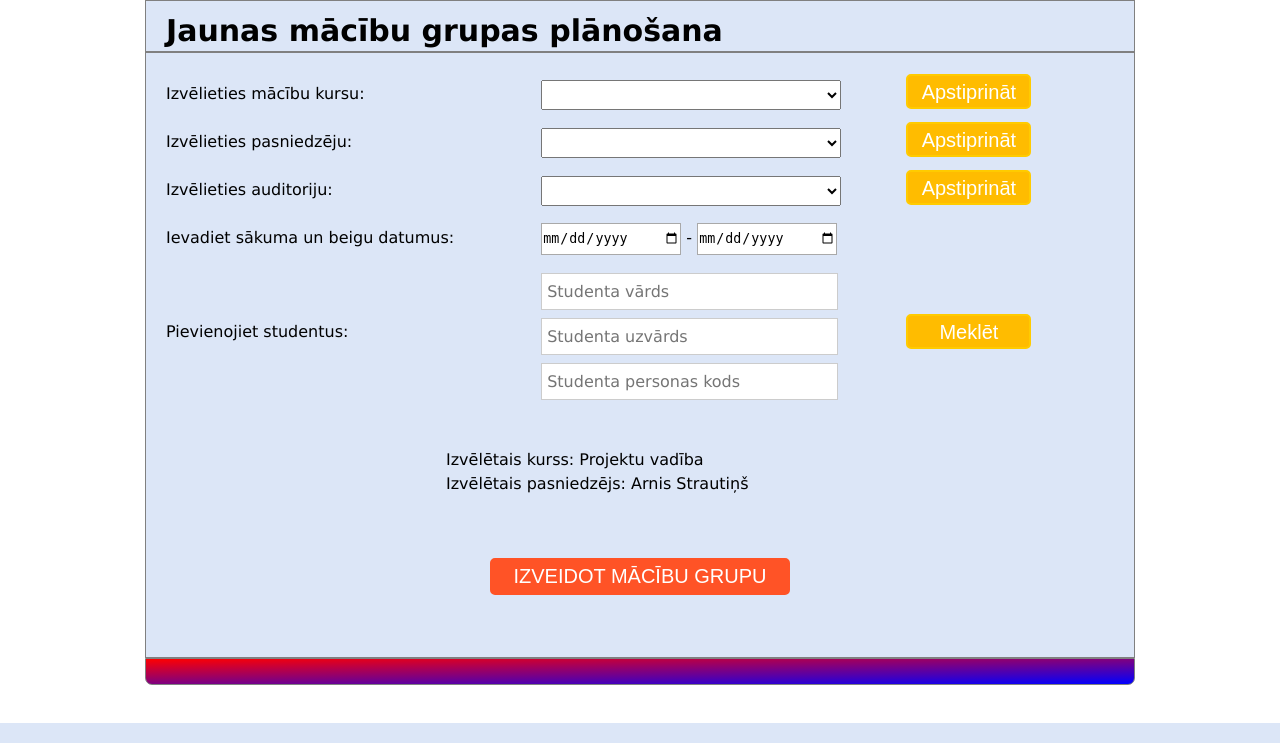
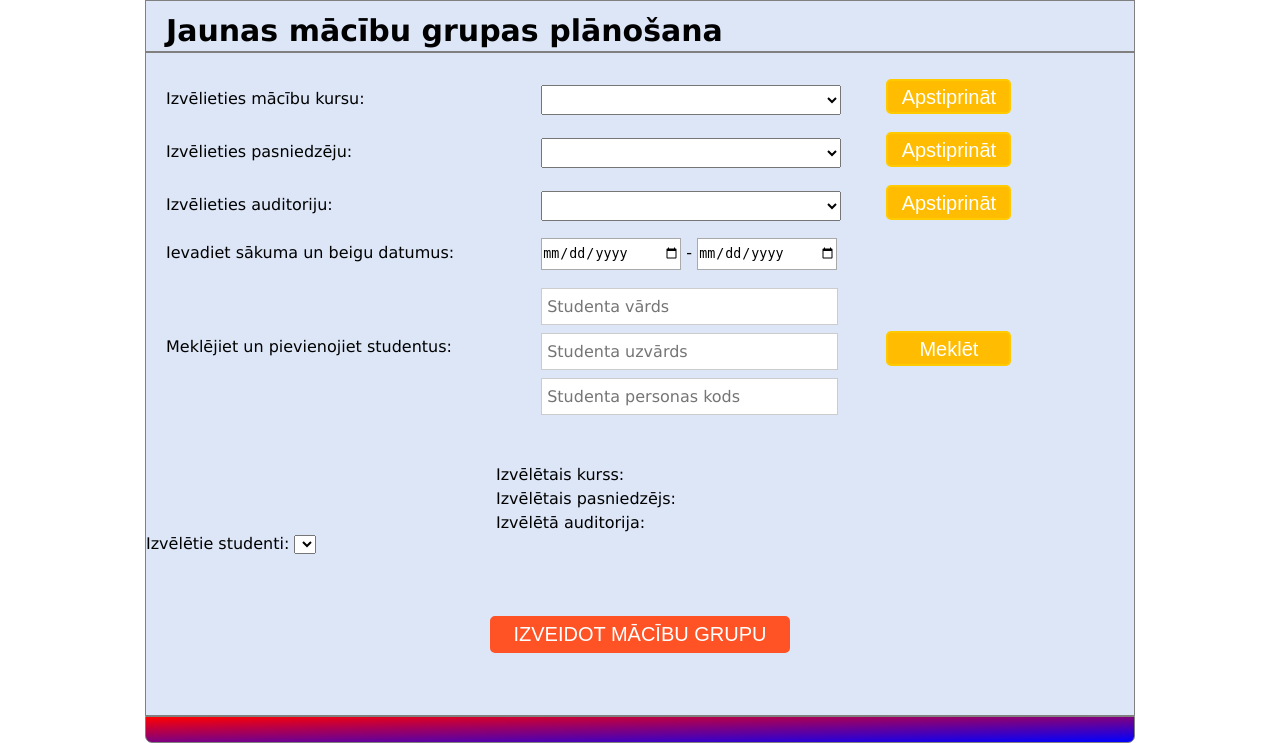
Before and after one commit to KJankovskis/MCVS, a PHP site: page /groupPlanning.php in a window 1280 px wide. Shown: the part 77-820 px from the top of the page. Run offline with PHP 8.4, Linux system fonts and the light colour scheme; tables that the repository leaves empty hold one stand-in row (values such as "Sample post"); lists and menus that the app fills with data are empty; some libraries are stand-ins or nearby versions.

Commit message:
groupPlanning pogas tests V2

```diff
--- a/IS/groupPlanning.php
+++ b/IS/groupPlanning.php
@@ -1,6 +1,11 @@
 <?php
     include('header.php');
+
+    $selectedCourse = "";
+    $selectedTeacher = "";
+    $selectedRoom = "";
 ?>
+
 
 <div class="topic">
     <p>Jaunas mācību grupas plānošana</p>
@@ -15,7 +20,7 @@
             </td>
             <td width="40%">
                 <select id="gpCourseList" name="gbCourseListName">
-                    <option value="null"></option>
+                    <option value=""></option>
                     <?php
                         $mysqli = NEW MySQLi('localhost', 'root','janisk', 'mcvs_db');
                         $resultSet  =$mysqli->query("SELECT * FROM Kurss");
@@ -84,7 +89,7 @@
 
         <tr>
             <td rowspan="3" width="40%" style="vertical-align: middle">
-                <label id="gpStudentLabel">Pievienojiet studentus:</label>
+                <label id="gpStudentLabel">Meklējiet un pievienojiet studentus:</label>
             </td>
             <td width="40%">
                 <input type="text" id="gpStudentName" placeholder="Studenta vārds">
@@ -108,10 +113,18 @@
     </table>
     <br><br><br>
     <label id="gpCourseResultLabel">Izvēlētais kurss:</label>
-    <label id="gpCourseResultInfo">Projektu vadība</label>
+    <label id="gpCourseResultInfo"><b><?php echo $selectedCourse ?></b></label>
     <br>
     <label id="gpTeacherResultLabel" >Izvēlētais pasniedzējs:</label>
-    <label id="gpTeacherResultInfo">Arnis Strautiņš</label>
+    <label id="gpTeacherResultInfo"><b><?php echo $selectedTeacher ?></b></label>
+    <br>
+    <label id="gpTeacherResultLabel" >Izvēlētā auditorija:</label>
+    <label id="gpTeacherResultInfo"><b><?php echo $selectedRoom ?></b></label>
+    <br>
+    <label id="gpStudentResultLabel" >Izvēlētie studenti:</label>
+    <select id="gpStudentResultInfo" name="gpStudentResultInfo">
+        <option></option>
+    </select>
     <br><br><br>
     <center><input type="submit" id="gpCreateButton" value="IZVEIDOT MĀCĪBU GRUPU"></center>
     <br><br>
@@ -119,10 +132,8 @@
 
 <?php
     if (isset($_POST['gpCourseButton'])) {
-        $tests = $_POST['gbCourseListName'];
+        include('selectTeachersAndRooms.php');
+    }
 
-        echo "Izvēlēts: " . $tests;
-    }
+    include('footer.php');
 ?>
-
-<?php include('footer.php'); ?>
--- a/IS/selectTeachersAndRooms.php
+++ b/IS/selectTeachersAndRooms.php
@@ -1,7 +1,5 @@
 <?php
-$tests = $_POST['gbCourseListName'];
-
-echo "Izvēlēts: " . $tests;
+    $selectedCourse = $_POST['gbCourseListName'];
 ?>
 
 </body>
--- a/IS/styleForGroupPlanning.css
+++ b/IS/styleForGroupPlanning.css
@@ -29,8 +29,8 @@
     height: 35px;
     width: 125px;
     padding: 5px 5px 5px 5px;
-    margin-top: 5px;
-    margin-left: -30px;
+    margin-top: 10px;
+    margin-left: -50px;
 }
 
 
@@ -51,7 +51,7 @@
 
 #gpCourseResultLabel, #gpTeacherResultLabel {
     margin-top: 5px;
-    margin-left: 300px;
+    margin-left: 350px;
     line-height: 150%;
 }
 
```
